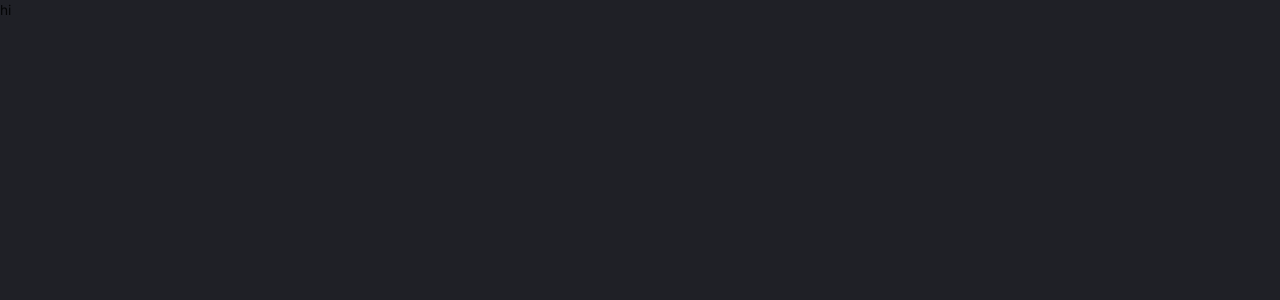
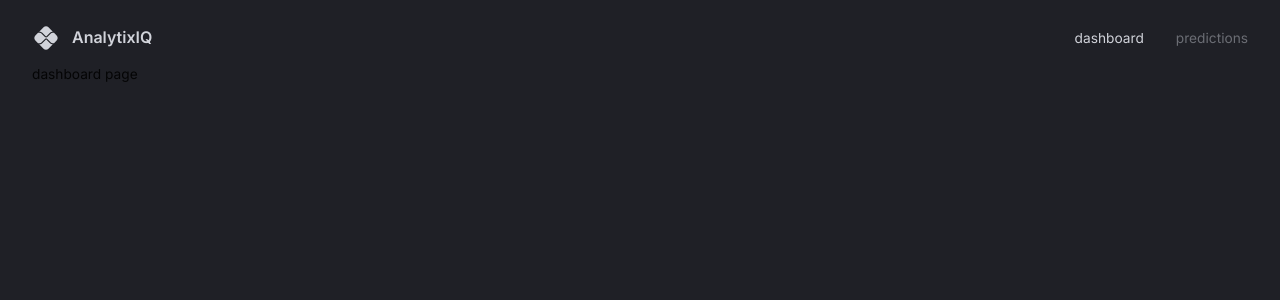
Before and after one commit to alaaobed88/AnalyticsDashboard, a React (Vite) app in the folder AnalyticsDashboard/: page / in a window 1280 px wide. Shown: the top 300 px of the page. Built offline with nearby package versions, Linux system fonts and the light colour scheme.

Commit message:
finished routes setup and nav bar component

```diff
--- a/AnalyticsDashboard/src/App.tsx
+++ b/AnalyticsDashboard/src/App.tsx
@@ -1,14 +1,29 @@
-import { CssBaseline, ThemeProvider, createTheme } from "@mui/material";
+import { CssBaseline, ThemeProvider } from "@mui/material";
+import {createTheme} from "@mui/material/styles";
 import { themeSettings } from "./theme";
 import { useMemo } from "react";
+import { BrowserRouter, Route, Routes } from "react-router-dom";
+import { Box } from "@mui/material";
+import Navbar from "@/scenes/navbar";
 function App() {
   const theme = useMemo(() => createTheme(themeSettings), []);
   return (
     <div className="app">
-      <ThemeProvider theme={theme}>
-        <CssBaseline />
-        hi
-      </ThemeProvider>
+      <BrowserRouter>
+        <ThemeProvider theme={theme}>
+          <CssBaseline />
+          <Box width="100%" height="100%" padding="1rem 2rem 4rem 2rem">
+            <Navbar />
+            <Routes>
+              <Route path="/" element={<div>dashboard page</div>} />
+              <Route
+                path="/predictions"
+                element={<div>predictions page</div>}
+              ></Route>
+            </Routes>
+          </Box>
+        </ThemeProvider>
+      </BrowserRouter>
     </div>
   );
 }
--- /dev/null
+++ b/AnalyticsDashboard/src/components/FlexBetween.tsx
@@ -0,0 +1,10 @@
+import { Box } from "@mui/material";
+import { styled } from "@mui/system";
+
+const FlexBetween = styled(Box)({
+  display: "flex",
+  justifyContent: "space-between",
+  alignItems: "center",
+});
+
+export default FlexBetween;
--- a/AnalyticsDashboard/src/expanded-theme.ts
+++ b/AnalyticsDashboard/src/expanded-theme.ts
@@ -1,5 +1,5 @@
 // eslint-disable-next-line
-
+import { Palette,PaletteColor } from "@mui/material/styles/createPalette";
 declare module "@mui/material/styles/createPalette" {
   interface PaletteColor {
     [key: number]: string;
--- /dev/null
+++ b/AnalyticsDashboard/src/scenes/navbar/index.tsx
@@ -0,0 +1,53 @@
+import { useState } from "react";
+import { Link } from "react-router-dom";
+import PixIcon from "@mui/icons-material/Pix";
+import { Box, Typography, useTheme } from "@mui/material";
+import FlexBetween from "@/components/FlexBetween";
+
+type Props = object;
+
+const Navbar = (props: Props) => {
+  const { palette } = useTheme();
+  const [selected, setselected] = useState("dashboard");
+
+  return (
+    <FlexBetween mb="0.25rem" p="0.5rem 0rem" color={palette.grey[300]}>
+      {/*Left Side*/}
+      <FlexBetween gap="0.75rem">
+        <PixIcon sx={{ fontSize: "28px" }} />
+        <Typography variant="h4" fontSize="16px">
+          AnalytixIQ
+        </Typography>
+      </FlexBetween>
+
+      {/*Right Side*/}
+      <FlexBetween gap="2rem">
+        <Box sx={{ "&:hover": { color: palette.primary[100] } }}>
+          <Link
+            to="/"
+            onClick={() => setselected("dashboard")}
+            style={{
+              color: selected === "dashboard" ? "inherit" : palette.grey[700],
+              textDecoration: "inherit",
+            }}
+          >
+            dashboard
+          </Link>
+        </Box>
+        <Box sx={{ "&:hover": { color: palette.primary[100] } }}>
+          <Link
+            to="/predictions"
+            onClick={() => setselected("predictions")}
+            style={{
+              color: selected === "predictions" ? "inherit" : palette.grey[700],
+              textDecoration: "inherit",
+            }}
+          >
+            predictions
+          </Link>
+        </Box>
+      </FlexBetween>
+    </FlexBetween>
+  );
+};
+export default Navbar;
```
Also changed, not shown: AnalyticsDashboard/.eslintrc.cjs.
